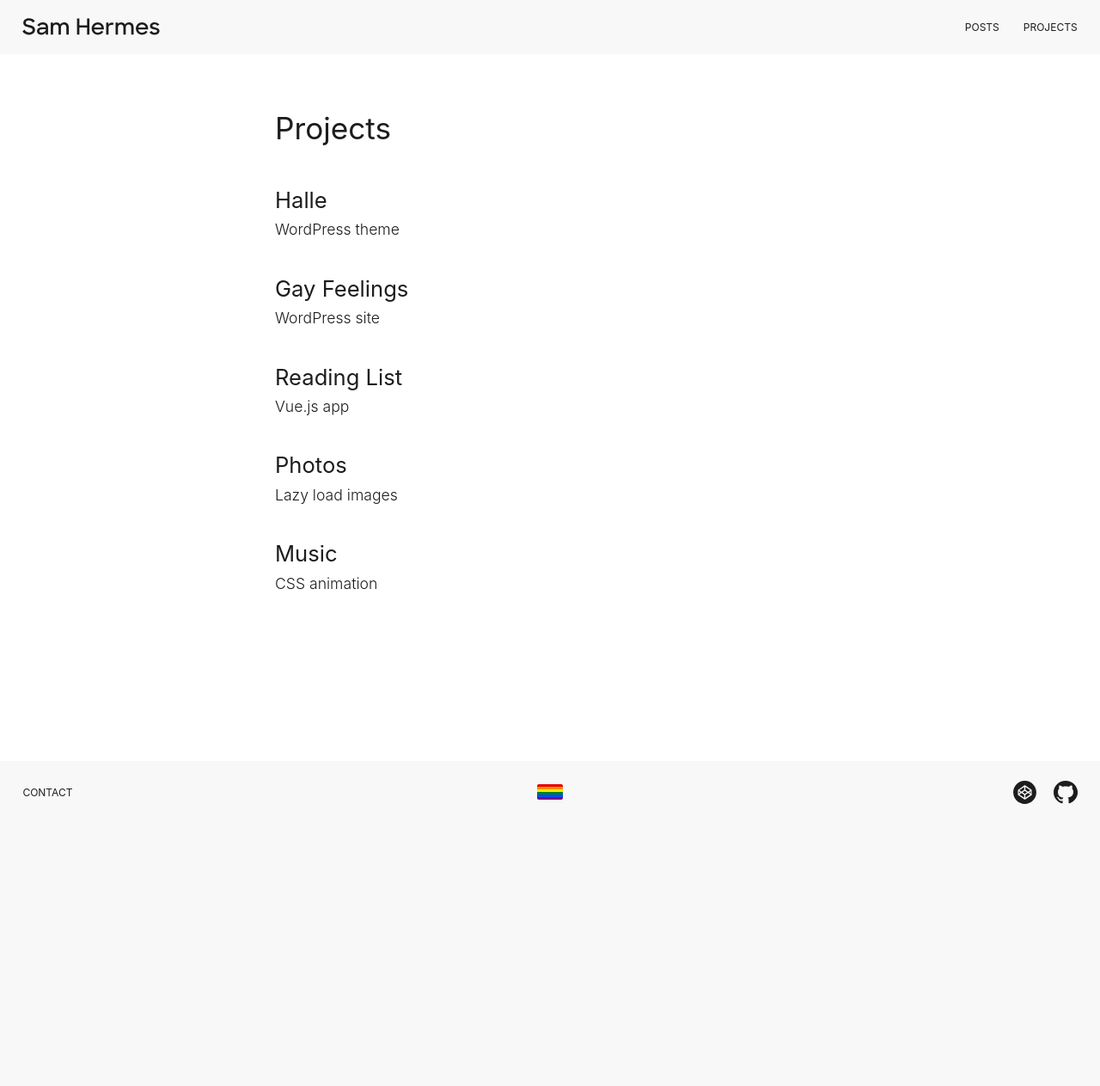
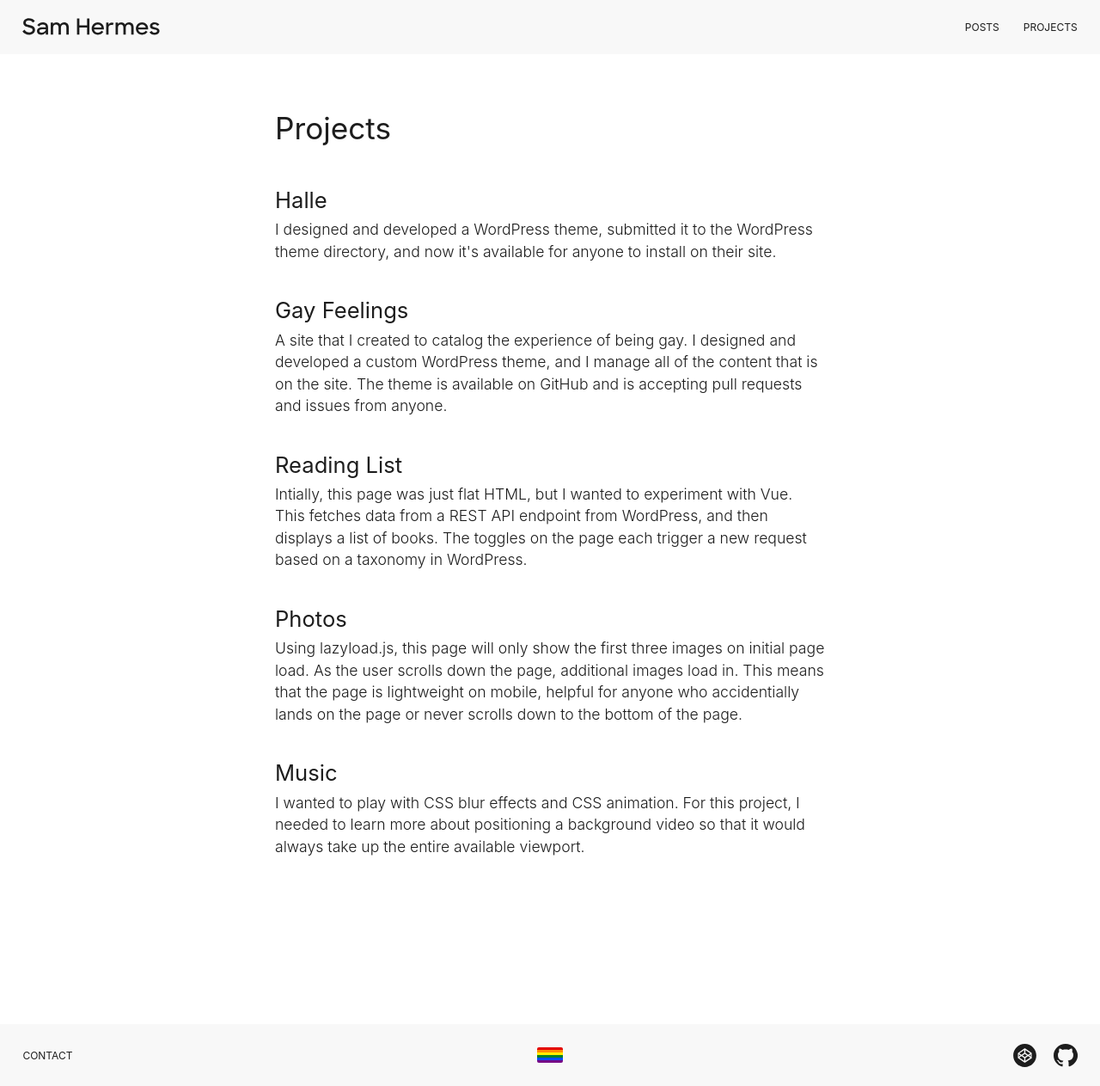
Before and after one commit to samhermes/samhermes.github.io, a Jekyll site: the page built from projects.md, in a window 1280 px wide. Shown: the whole page at 86% size. Built offline with Jekyll 4.4.1, drawn with Linux system fonts in a browser that asks for light colours; before the commit the page ends 957 px from its top, so only the background shows below that.

Commit message:
Update projects with label/description data

```diff
--- a/_projects/gayfeelings.markdown
+++ b/_projects/gayfeelings.markdown
@@ -2,6 +2,7 @@
 layout: default
 title: Gay Feelings
 date: 2018-02-18
-description: WordPress site
+label: WordPress site
+description: A site that I created to catalog the experience of being gay. I designed and developed a custom WordPress theme, and I manage all of the content that is on the site. The theme is available on GitHub and is accepting pull requests and issues from anyone.
 permalink: https://gayfeelings.com
 ---
--- a/_projects/halle.markdown
+++ b/_projects/halle.markdown
@@ -2,6 +2,7 @@
 layout: default
 title: Halle
 date: 2018-03-18
-description: WordPress theme
+label: WordPress theme
+description: I designed and developed a WordPress theme, submitted it to the WordPress theme directory, and now it's available for anyone to install on their site.
 permalink: /halle
 ---
--- a/_projects/music.markdown
+++ b/_projects/music.markdown
@@ -2,6 +2,7 @@
 layout: default
 title: Music
 date: 2017-09-03
-description: CSS animation
+label: CSS animation
+description: I wanted to play with CSS blur effects and CSS animation. For this project, I needed to learn more about positioning a background video so that it would always take up the entire available viewport.
 permalink: /music
 ---
--- a/_projects/photos.markdown
+++ b/_projects/photos.markdown
@@ -2,6 +2,7 @@
 layout: default
 title: Photos
 date: 2017-09-14
-description: Lazy load images
+label: Lazy load images
+description: Using lazyload.js, this page will only show the first three images on initial page load. As the user scrolls down the page, additional images load in. This means that the page is lightweight on mobile, helpful for anyone who accidentially lands on the page or never scrolls down to the bottom of the page.
 permalink: /photos
 ---
--- a/_projects/reading-list.markdown
+++ b/_projects/reading-list.markdown
@@ -2,6 +2,7 @@
 layout: default
 title: Reading List
 date: 2018-01-04
-description: Vue.js app
+label: Vue.js app
+description: Intially, this page was just flat HTML, but I wanted to experiment with Vue. This fetches data from a REST API endpoint from WordPress, and then displays a list of books. The toggles on the page each trigger a new request based on a taxonomy in WordPress.
 permalink: /reading-list
 ---
```
Also changed, not shown: index.md (+1 -1 lines).
